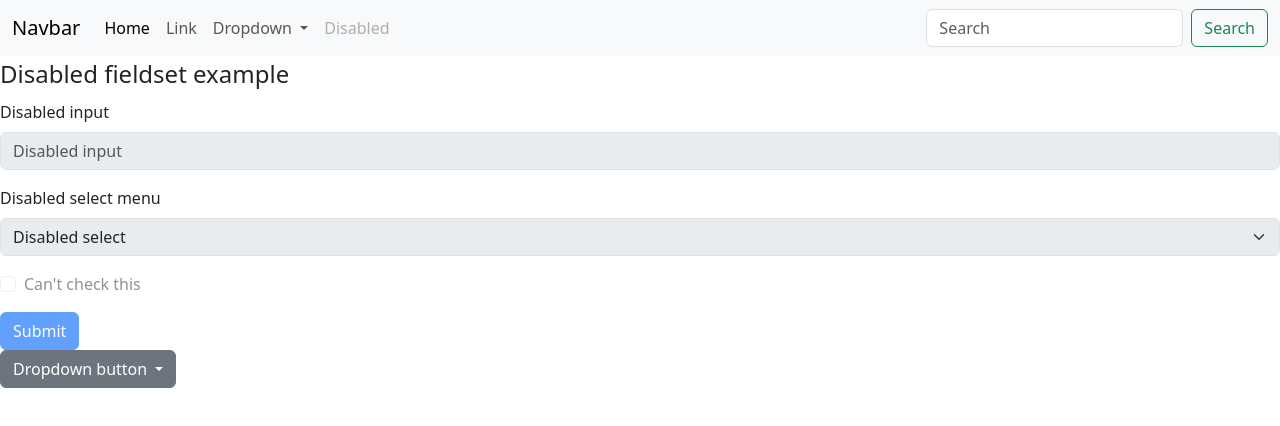
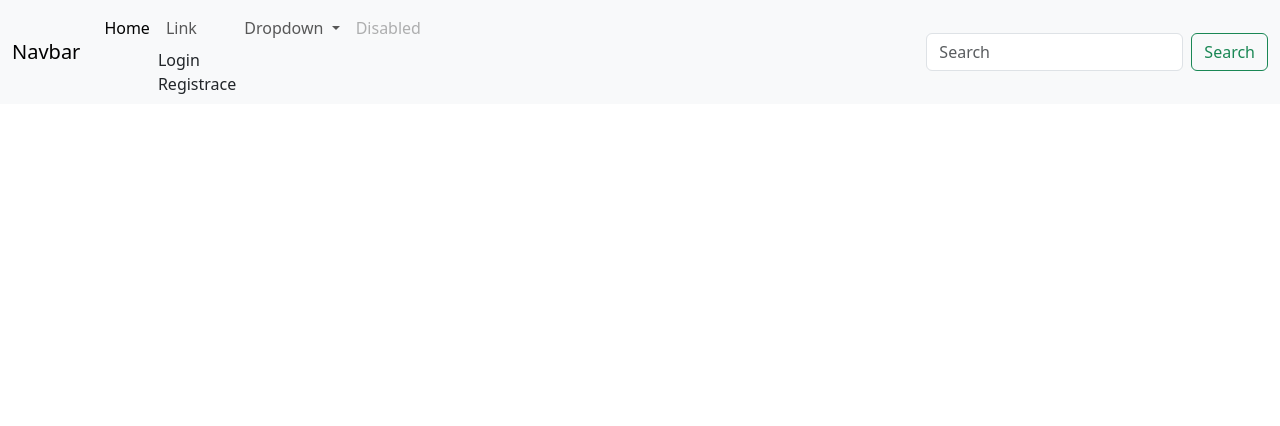
Before and after one commit to TomasRoj/Itinero, an Angular app: page / in a window 1280 px wide. Shown: the top 426 px of the page. Built offline with nearby package versions, Linux system fonts and the light colour scheme.

Commit message:
Added basic routing

```diff
--- a/package.json
+++ b/package.json
@@ -16,7 +16,7 @@
     "@angular/forms": "^19.2.0",
     "@angular/platform-browser": "^19.2.0",
     "@angular/platform-browser-dynamic": "^19.2.0",
-    "@angular/router": "^19.2.0",
+    "@angular/router": "^19.2.4",
     "@ng-bootstrap/ng-bootstrap": "^18.0.0-rc.0",
     "bootstrap": "^5.3.3",
     "bootstrap-icons": "^1.11.3",
--- a/src/app/app.component.html
+++ b/src/app/app.component.html
@@ -11,14 +11,16 @@
         </li>
         <li class="nav-item">
           <a class="nav-link" href="#">Link</a>
+          <a class="dropdown-item" routerLink="/Login">Login</a>
+          <a class="dropdown-item" routerLink="/Register">Registrace</a>
         </li>
         <li class="nav-item dropdown">
           <a class="nav-link dropdown-toggle" href="#" role="button" data-bs-toggle="dropdown" aria-expanded="false">
             Dropdown
           </a>
           <ul class="dropdown-menu">
-            <li><a class="dropdown-item" href="#">Action</a></li>
-            <li><a class="dropdown-item" href="#">Another action</a></li>
+            <li><a class="dropdown-item" routerLink="/Login">Login</a></li>
+            <li><a class="dropdown-item" href="#">Register</a></li>
             <li><hr class="dropdown-divider"></li>
             <li><a class="dropdown-item" href="#">Something else here</a></li>
           </ul>
@@ -35,38 +37,4 @@
   </div>
 </nav>
 
-<form>
-  <fieldset disabled>
-    <legend>Disabled fieldset example</legend>
-    <div class="mb-3">
-      <label for="disabledTextInput" class="form-label">Disabled input</label>
-      <input type="text" id="disabledTextInput" class="form-control" placeholder="Disabled input">
-    </div>
-    <div class="mb-3">
-      <label for="disabledSelect" class="form-label">Disabled select menu</label>
-      <select id="disabledSelect" class="form-select">
-        <option>Disabled select</option>
-      </select>
-    </div>
-    <div class="mb-3">
-      <div class="form-check">
-        <input class="form-check-input" type="checkbox" id="disabledFieldsetCheck" disabled>
-        <label class="form-check-label" for="disabledFieldsetCheck">
-          Can't check this
-        </label>
-      </div>
-    </div>
-    <button type="submit" class="btn btn-primary">Submit</button>
-  </fieldset>
-</form>
-
-<div class="dropdown">
-  <button class="btn btn-secondary dropdown-toggle" type="button" data-bs-toggle="dropdown" aria-expanded="false">
-    Dropdown button
-  </button>
-  <ul class="dropdown-menu">
-    <li><a class="dropdown-item" href="#">Action</a></li>
-    <li><a class="dropdown-item" href="#">Another action</a></li>
-    <li><a class="dropdown-item" href="#">Something else here</a></li>
-  </ul>
-</div>
+<router-outlet></router-outlet>
--- a/src/app/app.component.ts
+++ b/src/app/app.component.ts
@@ -1,9 +1,9 @@
 import { Component } from '@angular/core';
-import { RouterOutlet } from '@angular/router';
+import { RouterLink, RouterLinkActive, RouterOutlet } from '@angular/router';
 
 @Component({
   selector: 'app-root',
-  imports: [RouterOutlet],
+  imports: [RouterOutlet, RouterLink, RouterLinkActive],
   templateUrl: './app.component.html',
   styleUrl: './app.component.scss'
 })
--- a/src/app/app.routes.ts
+++ b/src/app/app.routes.ts
@@ -1,3 +1,8 @@
 import { Routes } from '@angular/router';
+import { LoginComponent } from './pages/login/login.component';
+import { RegistraceComponent } from './pages/registrace/registrace.component';
 
-export const routes: Routes = [];
+export const routes: Routes = [
+    { path: 'Login', component: LoginComponent},
+    { path: 'Register', component: RegistraceComponent}
+];
```
Also changed, not shown: 1 other file (tests, documents, lock files or other folders).
